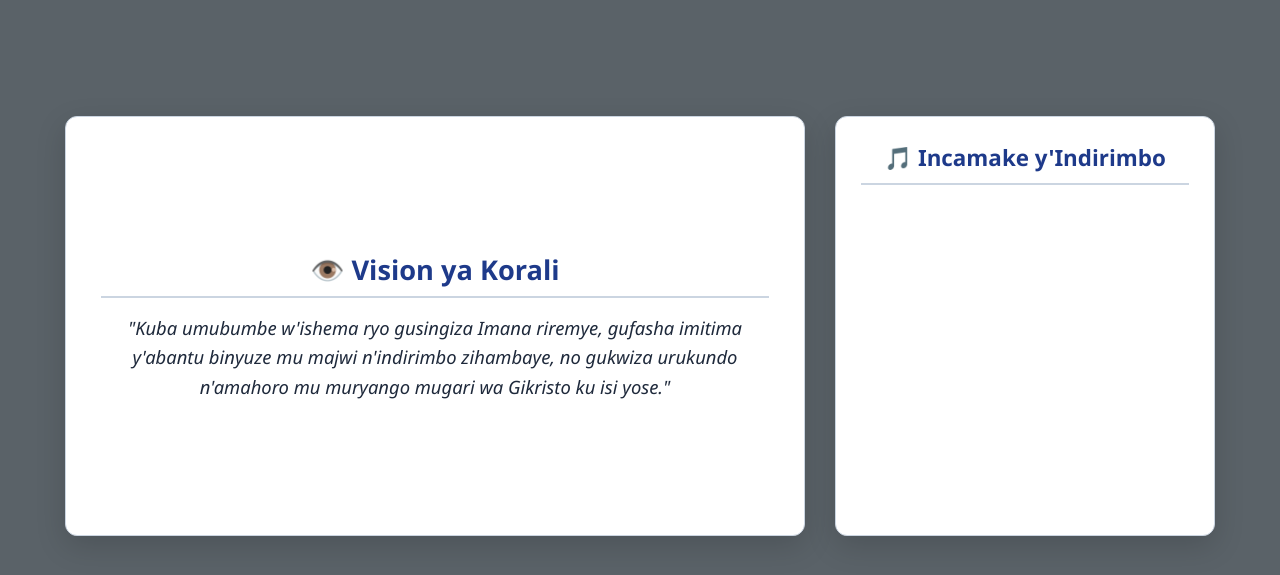
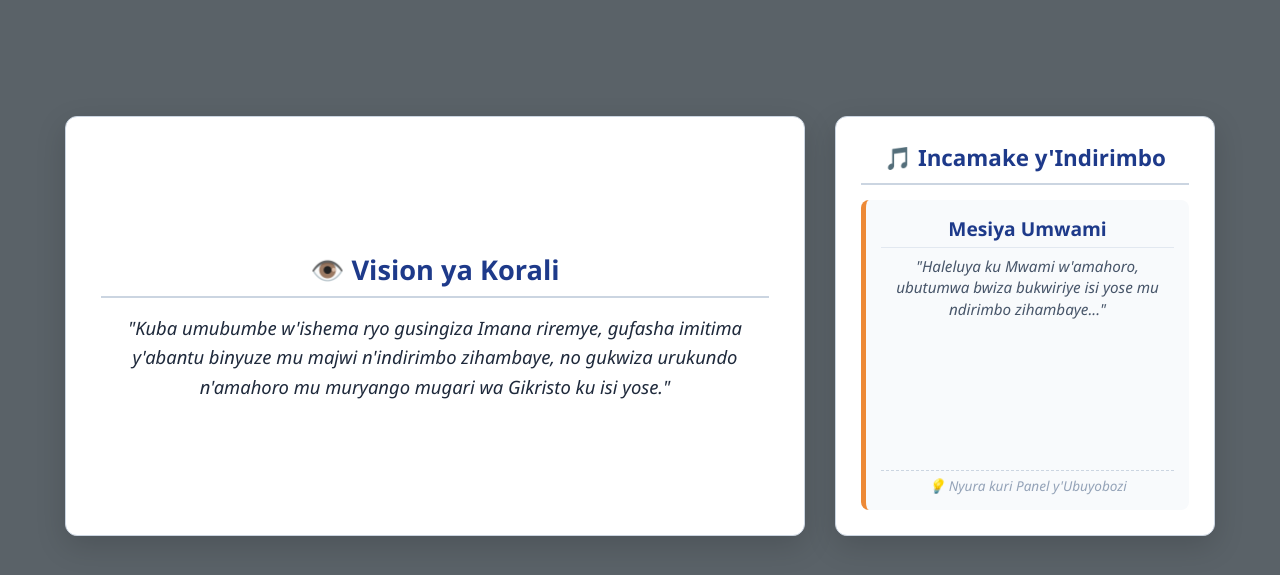
Before and after one commit to CyubahiroJMV/getsemani-choir-system, a Django app: page / in a window 1280 px wide. Shown: the part 133-708 px from the top of the page. Run offline with Django 5.2, Linux system fonts and the light colour scheme; data comes from the database, SQL or seed files in the repository.

Commit message:
Add files via upload

```diff
--- a/choir_app/templates/choir_app/index.html
+++ b/choir_app/templates/choir_app/index.html
@@ -70,14 +70,14 @@
             flex-direction: column;
             justify-content: center;
             opacity: 0;
-            animation: cssFadeTimer 12s infinite ease-in-out;
+            animation: leftSectionFade 12s infinite ease-in-out;
         }
         .pane-vision { animation-delay: 6s; }
 
         .left-slide-pane h2 { color: #1e3a8a; margin-top: 0; margin-bottom: 15px; font-size: 1.7em; border-bottom: 2px solid #cbd5e1; padding-bottom: 8px; text-align: center; }
         .left-slide-pane p { font-size: 1.15em; font-style: italic; color: #1e293b; line-height: 1.6; margin: 0; font-weight: 500; text-align: center; }
 
-        /* 2. IBURYO - SONGS CAROUSEL ROW */
+        /* 2. IBURYO - SONGS CAROUSEL ROW (PURE CSS AUTOMATIC FADE) */
         .right-static-section {
             width: 380px;
             height: 420px;
@@ -89,19 +89,24 @@
             display: flex;
             flex-direction: column;
             overflow: hidden;
+            position: relative;
         }
-        .right-static-section h2 { color: #1e3a8a; margin-top: 0; margin-bottom: 15px; border-bottom: 2px solid #cbd5e1; padding-bottom: 10px; font-size: 1.4em; text-align: center; }
+        .right-static-section h2 { color: #1e3a8a; margin-top: 0; margin-bottom: 15px; border-bottom: 2px solid #cbd5e1; padding-bottom: 10px; font-size: 1.4em; text-align: center; z-index: 5; }
 
-        .songs-window { flex: 1; position: relative; overflow: hidden; }
+        .songs-window { flex: 1; position: relative; width: 100%; height: 100%; }
+
         .song-animated-card {
             position: absolute;
             width: 100%;
+            height: 100%;
             top: 0;
             left: 0;
-            display: none;
-            height: 100%;
+            opacity: 0;
+            animation: rightSongsFade 12s infinite ease-in-out; /* Ikorera ku muvuduko usesuye neza */
         }
-        .song-animated-card.active { display: block; }
+        /* Gupanga delays ku ndirimbo zombi ngo zihinduranye live na left section */
+        .song-card-0 { animation-delay: 0s; }
+        .song-card-1 { animation-delay: 6s; }
 
         .song-snippet-item {
             background: #f8fafc;
@@ -120,7 +125,17 @@
         .audio-container { width: 100%; padding-top: 5px; border-top: 1px dashed #cbd5e1; }
         .audio-player-element { width: 100%; height: 32px; outline: none; }
 
-        @keyframes cssFadeTimer { 0%, 45% { opacity: 1; z-index: 2; } 50%, 95% { opacity: 0; z-index: 1; } 100% { opacity: 1; z-index: 2; } }
+        /* TIMING ANIMATIONS Z'UBUHANGA ZISIMBURANA NEZA */
+        @keyframes leftSectionFade {
+            0%, 45% { opacity: 1; z-index: 2; }
+            50%, 95% { opacity: 0; z-index: 1; }
+            100% { opacity: 1; z-index: 2; }
+        }
+        @keyframes rightSongsFade {
+            0%, 45% { opacity: 1; z-index: 2; }
+            50%, 95% { opacity: 0; z-index: 1; }
+            100% { opacity: 1; z-index: 2; }
+        }
 
         @media (max-width: 768px) {
             .top-navbar { flex-direction: column; text-align: center; padding: 15px; }
@@ -158,64 +173,36 @@
             </div>
         </div>
 
-        <!-- 2. IBURYO: INCAMAKE Y'INDIRIMBO -->
+        <!-- 2. IBURYO: INCAMAKE Y'INDIRIMBO (PURE CSS - IDASHOBORA GUHAGARARA) -->
         <div class="right-static-section">
             <h2>🎵 Incamake y'Indirimbo</h2>
             <div class="songs-window">
-                {% for song in songs %}
-                    <div class="song-animated-card">
-                        <div class="song-snippet-item">
-                            <h4>{{ song.title }}</h4>
-                            <div class="song-lyrics-box">"{{ song.lyrics|truncatewords:20 }}"</div>
 
-                            <div class="audio-container">
-                                {% if song.audio_file %}
-                                    <audio controls class="audio-player-element" id="audio-{{ forloop.counter0 }}">
-                                        <source src="{{ song.audio_file.url }}" type="audio/mpeg">
-                                    </audio>
-                                {% else %}
-                                    <span style="font-size: 0.85em; color: #94a3b8; font-style: italic; display:block; text-align:center;">❌ Nta Audio ihari.</span>
-                                {% endif %}
-                            </div>
+                <!-- INDIRIMBO YA 1 -->
+                <div class="song-animated-card song-card-0">
+                    <div class="song-snippet-item">
+                        <h4>Urukundo rwa Yesu</h4>
+                        <div class="song-lyrics-box">"Gusingiza Imana mu kuri n'umwuka, niyo ntego nyakuri y'umutima wacu uyu munsi..."</div>
+                        <div class="audio-container">
+                            <span style="font-size: 0.85em; color: #94a3b8; font-style: italic; display:block; text-align:center;">🎧 Injira ngo uze kureba Repertoire yose</span>
                         </div>
                     </div>
-                {% empty %}
-                    <div class="song-animated-card">
-                        <div class="song-snippet-item">
-                            <h4>Urukundo rwa Yesu</h4>
-                            <div class="song-lyrics-box">"Nta ndirimbo zanditswe muli database racyari muli system. Injira nka Admin utangire kuzi-upload-inga ubu!"</div>
-                            <div class="audio-container">
-                                <span style="font-size: 0.85em; color: #94a3b8; font-style: italic; display:block; text-align:center;">💡 No Audio Loaded</span>
-                            </div>
+                </div>
+
+                <!-- INDIRIMBO YA 2 -->
+                <div class="song-animated-card song-card-1">
+                    <div class="song-snippet-item">
+                        <h4>Mesiya Umwami</h4>
+                        <div class="song-lyrics-box">"Haleluya ku Mwami w'amahoro, ubutumwa bwiza bukwiriye isi yose mu ndirimbo zihambaye..."</div>
+                        <div class="audio-container">
+                            <span style="font-size: 0.85em; color: #94a3b8; font-style: italic; display:block; text-align:center;">💡 Nyura kuri Panel y'Ubuyobozi</span>
                         </div>
                     </div>
-                {% endfor %}
+                </div>
+
             </div>
         </div>
     </div>
 
-    <!-- JAVASCRIPT FIXED ENGINE (BUDASHOBORA KWANGA) -->
-    <script>
-        document.addEventListener("DOMContentLoaded", function() {
-            const cards = document.querySelectorAll('.song-animated-card');
-            if (cards.length === 0) return;
-
-            // KUKOSORA: Kwatsa card ya mberere mu buryo usesuye neza
-            cards[0].classList.add('active');
-            let currentIndex = 0;
-
-            function rotateSongs() {
-                if (cards.length <= 1) return;
-
-                // Guhagarika audio y'indirimbo ishaje
-                let oldAudio = document.getElementById(`audio-${currentIndex}`);
-                if (oldAudio) {
-                    oldAudio.pause();
-                    oldAudio.currentTime = 0;
-                }
-
-                // Gukura active kuri card ya kera
-                cards[currentIndex].classList.remove('active');
-
-                // Guhindura index
-                currentIndex = (currentIndex + 1) % cards.length;
+</body>
+</html>
```
